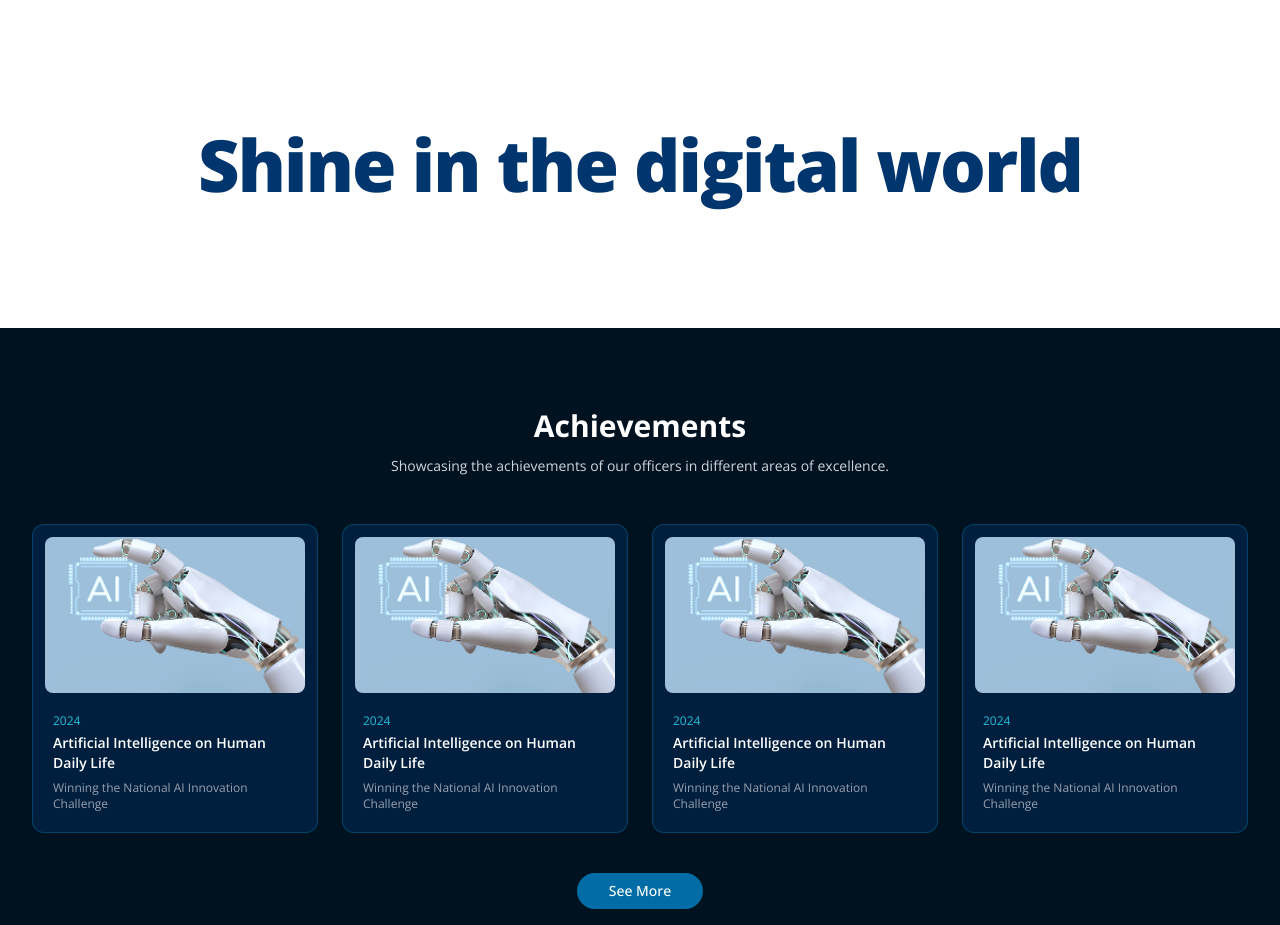
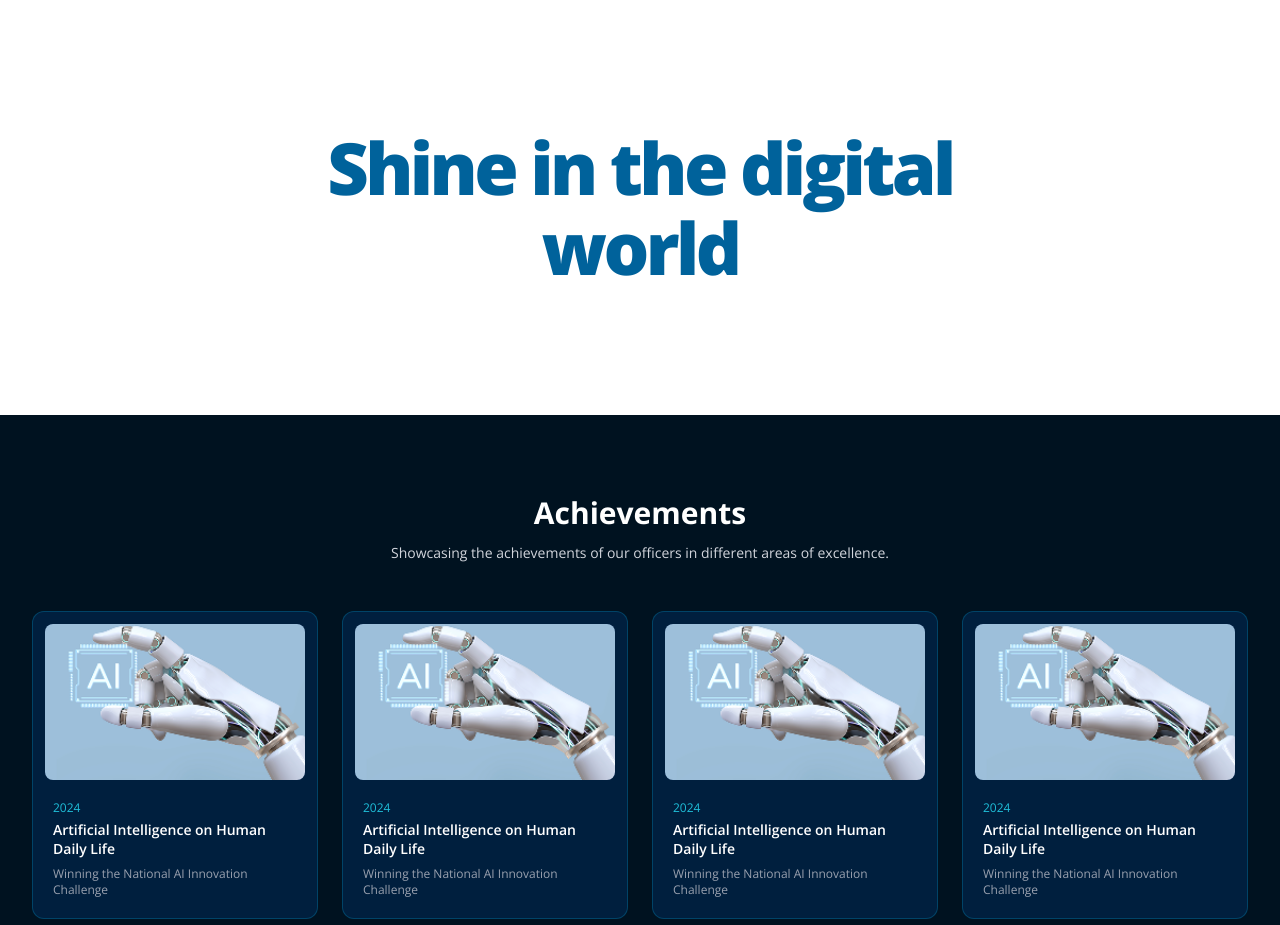
Before and after one commit to IEEE-SB-TelU-IT/Website-IEEE_2026, a React (Vite) app: page / in a window 1280 px wide. Shown: the part 3440-4365 px from the top of the page. Built offline with nearby package versions, Linux system fonts and the light colour scheme.

Commit message:
style(shine): increase font size and constrain width for two-line layout

```diff
--- a/src/components/Shine.jsx
+++ b/src/components/Shine.jsx
@@ -3,8 +3,8 @@ import React from 'react';
 const Shine = () => {
   return (
     <section className="bg-white py-20 -mx-4 sm:-mx-6 lg:-mx-8 px-4 sm:px-6 lg:px-8 text-center pb-32">
-      <h2 className="text-5xl md:text-7xl font-extrabold text-ocean-900 tracking-tight max-w-4xl mx-auto">
-        Shine in the digital world
+      <h2 className="text-5xl md:text-7xl font-black text-[#00629B] tracking-tighter max-w-4xl mx-auto leading-[1.1]">
+        Shine in the digital <br /> world
       </h2>
     </section>
   );
```
